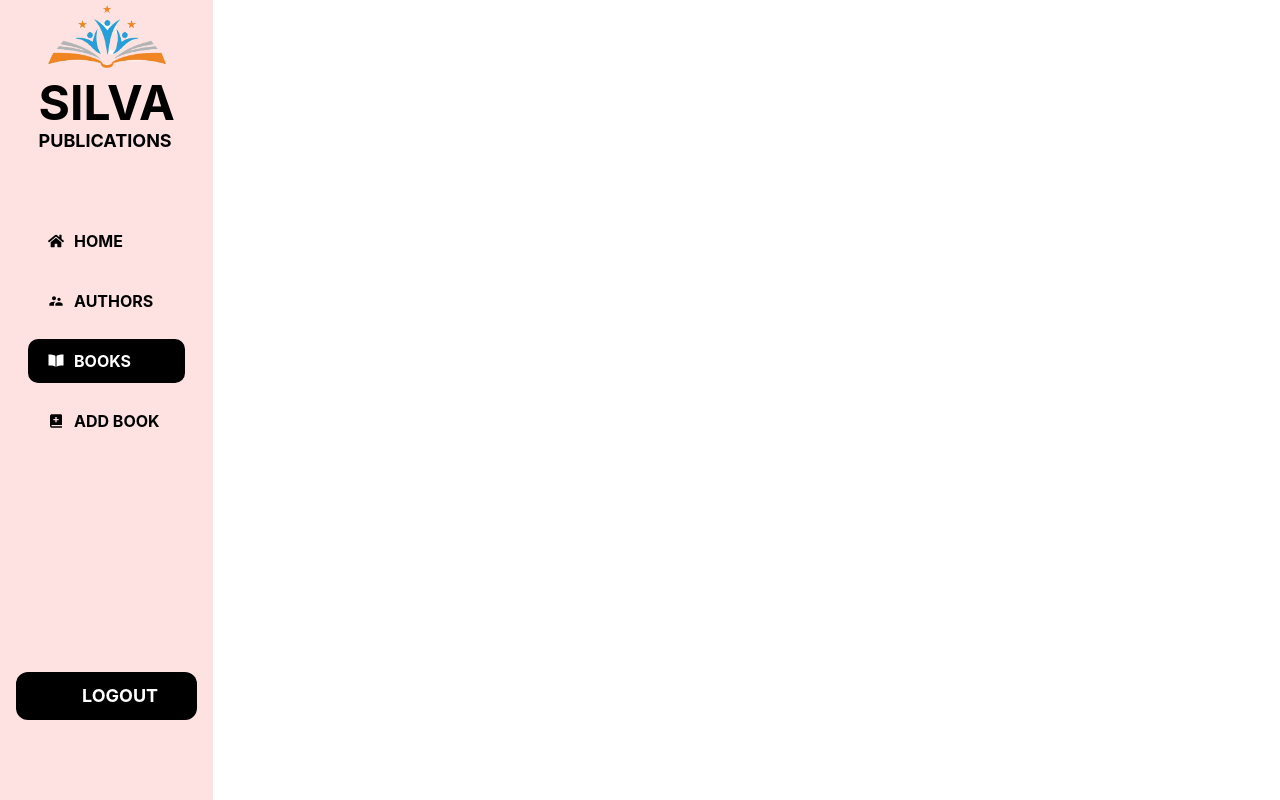
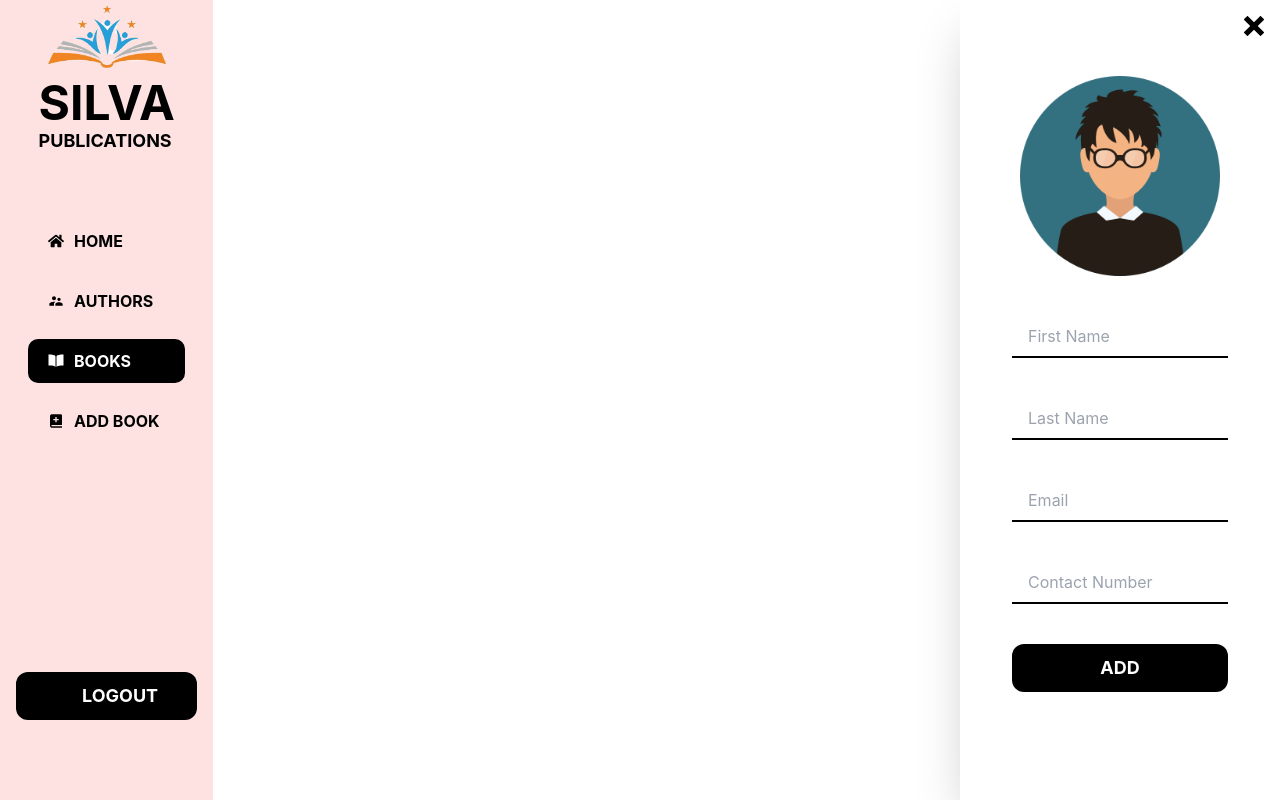
Before and after one commit to thushara-abeykoon/bookstore-frontend, a React (Create React App) app: page /books in a window 1280 px wide. Built offline with nearby package versions, Linux system fonts and the light colour scheme.

Commit message:
added AddAuthorPanel component

```diff
--- a/src/App.js
+++ b/src/App.js
@@ -4,6 +4,7 @@ import Dashboard from './component/Dashboard';
 import SideBar from './component/SideBar';
 import Authors from './component/Authors';
 import Books from './component/Books';
+import AddAuthorPanel from './component/AddAuthorPanel';
 
 function App() {
   return (
@@ -14,6 +15,7 @@ function App() {
         <Route path='/authors' element={<Authors />} />
         <Route path='/books' element={<Books />} />
       </Routes>
+      <AddAuthorPanel />
     </>
   );
 }
--- /dev/null
+++ b/src/component/AddAuthorPanel.js
@@ -0,0 +1,24 @@
+import React from 'react'
+import { ImCross } from "react-icons/im";
+import SampleUserImage from "../assets/219970.png"
+
+const AddAuthorPanel = () => {
+
+    const textFieldStyle = 'w-full text-md px-4 py-2 border-b-2 border-black outline-none bg-transparent';
+
+  return (
+    <div className='fixed right-0 top-0 h-screen w-1/4 shadow-2xl bg-white text-black p-4 flex flex-col items-center gap-10'>
+        <div className='text-xl w-full flex-box justify-end cursor-pointer'><ImCross /></div>
+        <img src={SampleUserImage} width={200} />
+        <form className='w-3/4 flex flex-col items-center gap-10 '>
+          <input type='text' className={textFieldStyle} placeholder='First Name' />
+          <input type='text' className={textFieldStyle} placeholder='Last Name' />
+          <input type='email' className={textFieldStyle} placeholder='Email' />
+          <input type='text' className={textFieldStyle} placeholder='Contact Number' />
+          <button className=' w-full bg-black rounded-xl text-white flex items-center justify-center px-[50px] py-[10px] gap-4 uppercase font-bold text-lg'>Add</button>
+        </form>
+    </div>
+  )
+}
+
+export default AddAuthorPanel
```
